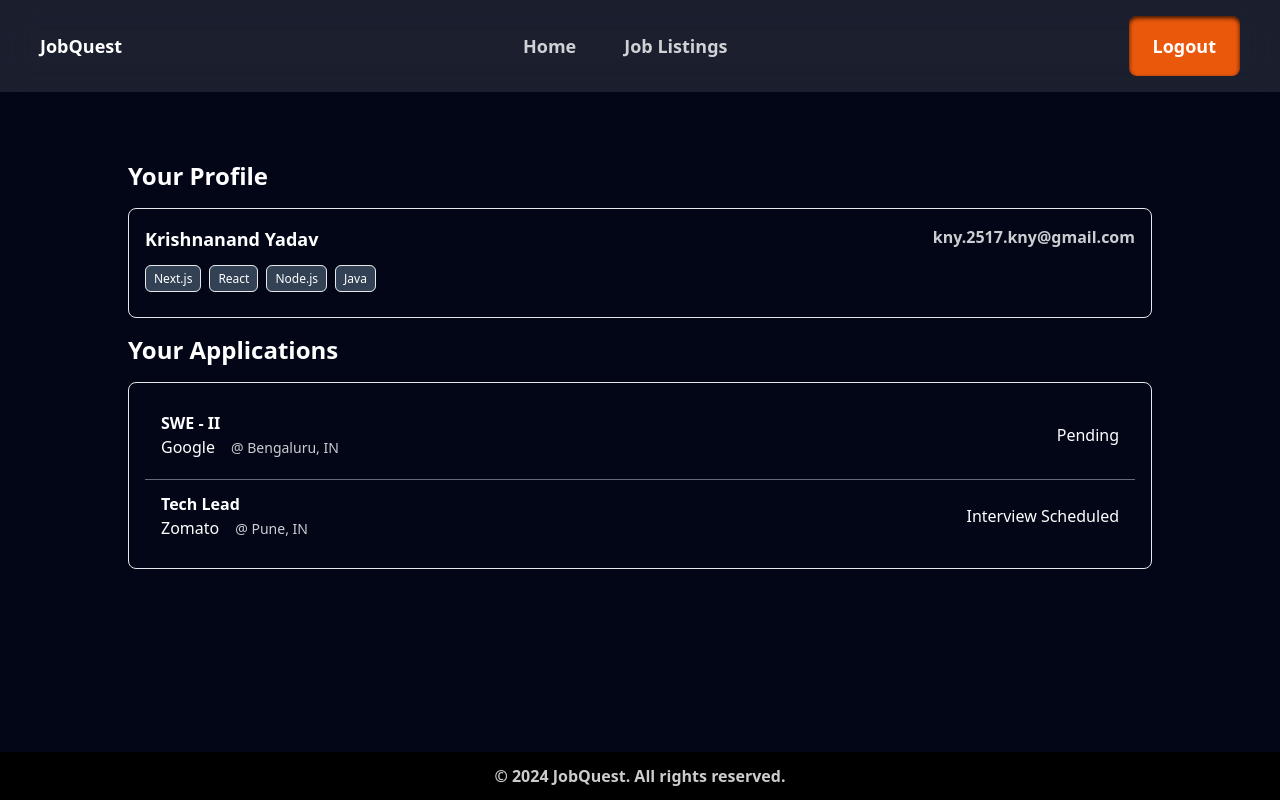
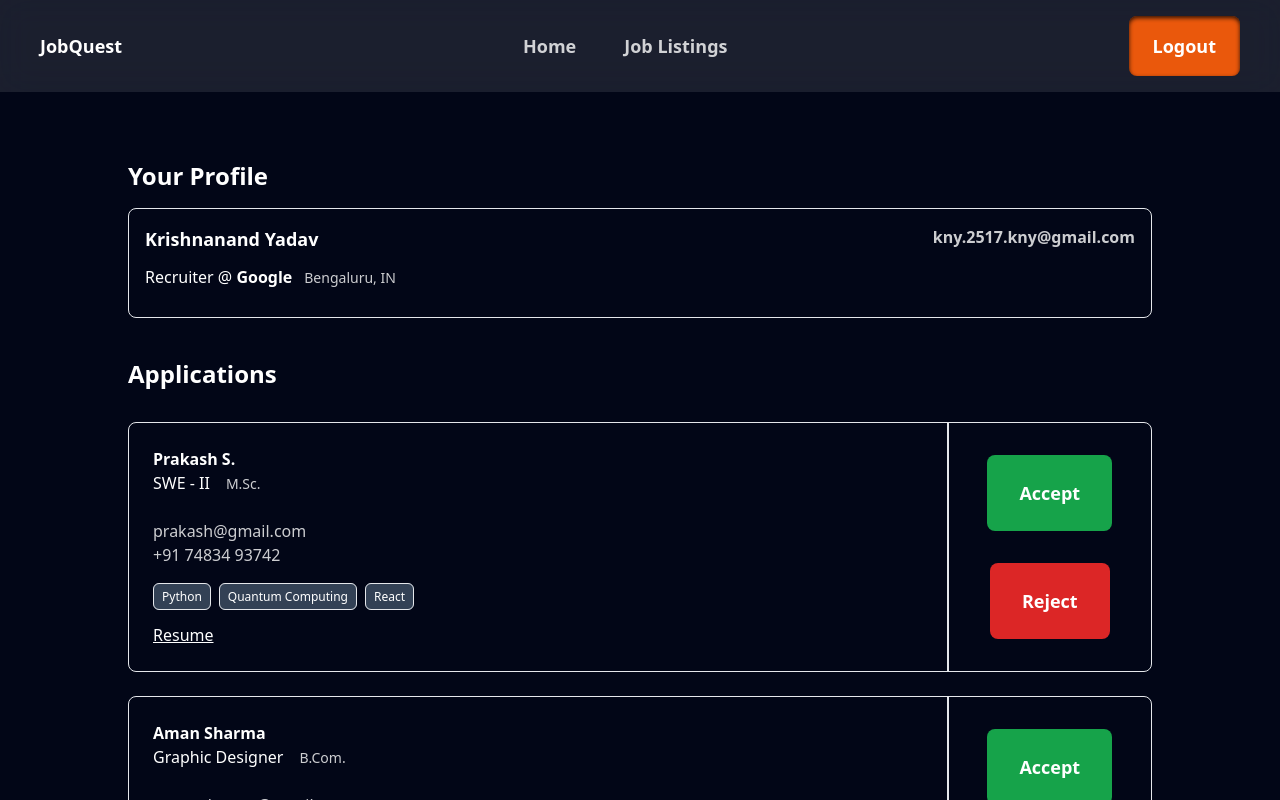
Before and after one commit to matheusdallrosa/job-quest-java, a React (Vite) app in the folder job-quest-frontend/: page / in a window 1280 px wide. Shown: the top 800 px of the page. Built offline with nearby package versions, Linux system fonts and the light colour scheme.

Commit message:
style: Design the home page for recruiters

```diff
--- a/job-quest-frontend/src/components/ApplicationsSection.jsx
+++ b/job-quest-frontend/src/components/ApplicationsSection.jsx
@@ -1,4 +1,31 @@
 const ApplicationsSection = () => {
+  const isRecruiter = true;
+
+  const recruiterApplications = [
+    {
+      id: 1,
+      position: "SWE - II",
+      name: "Prakash S.",
+      qualification: "M.Sc.",
+      skills: ["Python", "Quantum Computing", "React"],
+      email: "prakash@gmail.com",
+      phone: "+91 74834 93742",
+      resumeLink:
+        "https://drive.google.com/file/d/1xEj5mHcEib2wTuwx2pE5tc32TJy-zPLF/view?usp=drive_link",
+    },
+    {
+      id: 2,
+      position: "Graphic Designer",
+      name: "Aman Sharma",
+      qualification: "B.Com.",
+      skills: ["Photoshop", "Illustrator", "Adobe XD"],
+      email: "aman.sharma@gmail.com",
+      phone: "+91 99328 19274",
+      resumeLink:
+        "https://drive.google.com/file/d/1xEj5mHcEib2wTuwx2pE5tc32TJy-zPLF/view?usp=drive_link",
+    },
+  ];
+
   const applications = [
     {
       id: 1,
@@ -16,8 +43,68 @@ const ApplicationsSection = () => {
     },
   ];
 
+  if (isRecruiter) {
+    return (
+      <div className="my-10">
+        <h1 className="text-white text-2xl font-bold">Applications</h1>
+
+        <div className="my-8 flex flex-col gap-6 text-white">
+          {recruiterApplications.map((item) => (
+            <div
+              key={item.id}
+              className="flex justify-between divide-x-2 border rounded-lg"
+            >
+              <div className="p-6 w-4/5">
+                <div className="mb-6">
+                  <p className="font-semibold">{item.name}</p>
+                  <p>
+                    {item.position}
+                    <span className="ml-4 text-sm opacity-80">
+                      {item.qualification}
+                    </span>
+                  </p>
+                </div>
+                <div>
+                  <p className="opacity-80">{item.email}</p>
+                  <p className="opacity-80">{item.phone}</p>
+
+                  <p className="my-4">
+                    {item.skills.map((skill, idx) => (
+                      <span
+                        key={idx}
+                        className="mr-2 py-1 px-2 bg-slate-700 text-xs border rounded-md"
+                      >
+                        {skill}
+                      </span>
+                    ))}
+                  </p>
+
+                  <a
+                    href={item.resumeLink}
+                    target="_blank"
+                    className="underline"
+                  >
+                    Resume
+                  </a>
+                </div>
+              </div>
+              <div className="px-6 w-1/5 flex flex-col flex-grow justify-evenly items-center text-white">
+                <button className="py-6 px-8 bg-green-600 hover:opacity-70 rounded-lg text-white text-lg font-semibold transition-opacity">
+                  Accept
+                </button>
+                <button className="py-6 px-8 bg-red-600 hover:opacity-70 rounded-lg text-white text-lg font-semibold transition-opacity">
+                  Reject
+                </button>
+              </div>
+            </div>
+          ))}
+        </div>
+      </div>
+    );
+  }
+
   return (
-    <div>
+    <div className="my-10">
       <h1 className="text-white text-2xl font-bold">Your Applications</h1>
 
       <div className="p-4 my-4 border rounded-lg text-white">
--- a/job-quest-frontend/src/components/ProfileSection.jsx
+++ b/job-quest-frontend/src/components/ProfileSection.jsx
@@ -1,5 +1,28 @@
 const ProfileSection = () => {
   const skills = ["Next.js", "React", "Node.js", "Java"];
+  const isRecruiter = true;
+
+  const renderSkillsSection = () => (
+    <div className="my-3">
+      {skills.map((item, idx) => (
+        <span
+          key={idx}
+          className="mr-2 py-1 px-2 bg-slate-700 text-xs border rounded-md"
+        >
+          {item}
+        </span>
+      ))}
+    </div>
+  );
+
+  const renderRecruiterSection = () => (
+    <div className="my-3">
+      <h3>
+        Recruiter @ <span className="font-semibold">Google</span>
+        <span className="ml-3 opacity-80 text-sm">Bengaluru, IN</span>
+      </h3>
+    </div>
+  );
 
   return (
     <div>
@@ -10,16 +33,8 @@ const ProfileSection = () => {
           <h2 className="text-lg">Krishnanand Yadav</h2>
           <h2 className="opacity-80">kny.2517.kny@gmail.com</h2>
         </div>
-        <div className="my-3">
-          {skills.map((item, idx) => (
-            <span
-              key={idx}
-              className="mr-2 py-1 px-2 bg-slate-700 text-xs border rounded-md"
-            >
-              {item}
-            </span>
-          ))}
-        </div>
+
+        {isRecruiter ? renderRecruiterSection() : renderSkillsSection()}
       </div>
     </div>
   );
--- a/job-quest-frontend/src/pages/Home.jsx
+++ b/job-quest-frontend/src/pages/Home.jsx
@@ -5,6 +5,7 @@ import ApplicationsSection from "../components/ApplicationsSection";
 
 const Home = () => {
   const isLoggedIn = true;
+  const isRecruiter = true;
 
   if (!isLoggedIn) {
     return (
@@ -15,6 +16,16 @@ const Home = () => {
     );
   }
 
+  if (isRecruiter) {
+    return (
+      <div className="pt-40 px-32">
+        <ProfileSection />
+        <ApplicationsSection />
+      </div>
+    );
+  }
+
+  // FOR CANDIDATES
   return (
     <div className="pt-40 px-32">
       <ProfileSection />
```
